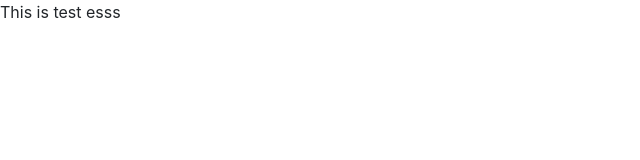
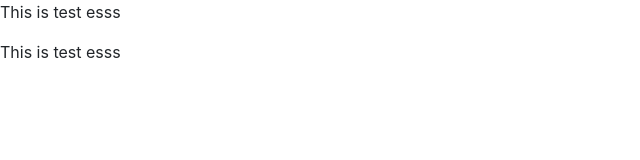
Before and after one commit to Mapiloko/my-app, a React (Create React App) app: page / in a window 1280 px wide. Shown: the top 160 px of the page, without its empty margins (0-640 px from the left). Built offline with nearby package versions, Linux system fonts and the light colour scheme.

Commit message:
commits 6

```diff
--- a/src/App.js
+++ b/src/App.js
@@ -6,6 +6,7 @@ function App() {
   return (
     <div>
       <p>This is test esss</p>
+      <p>This is test esss</p>
     </div>
   );
 }
```
